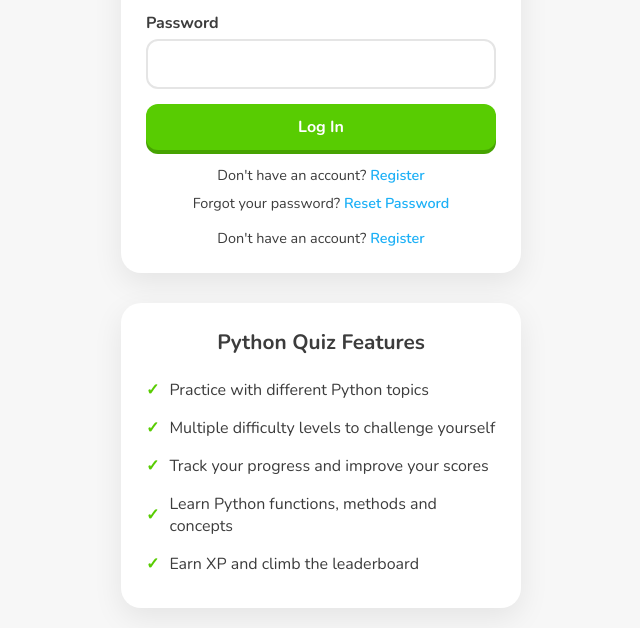
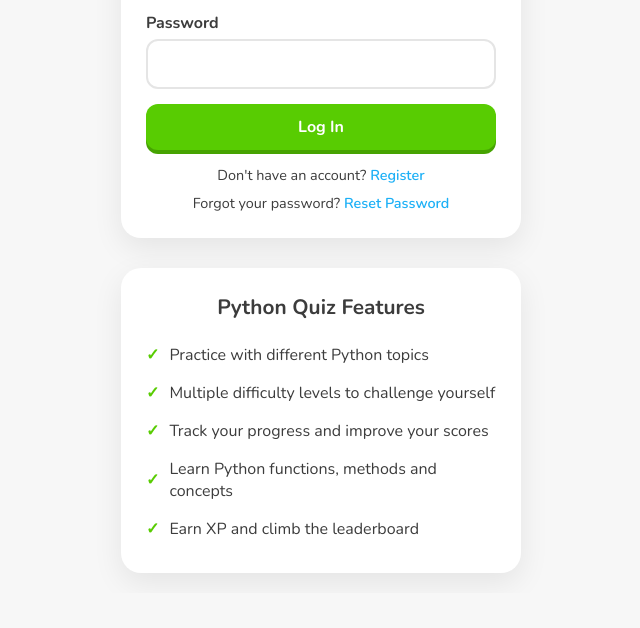
Before and after one commit to whatsy12/python-quiz, a website: page public/login.html in a window 1280 px wide. Shown: the part 280-908 px from the top of the page, without its empty margins (319-959 px from the left). After the commit the page ends 873 px from the top, so only its background shows below. Drawn offline with nearby package versions, Linux system fonts and the light colour scheme.

Commit message:
Update login.html

```diff
--- a/public/login.html
+++ b/public/login.html
@@ -219,9 +219,6 @@
             <p>Don't have an account? <a href="register.html">Register</a></p>
             <p style="margin-top: 8px;">Forgot your password? <a href="forgot-password.html">Reset Password</a></p>
         </div>
-        <div class="link">
-            <p>Don't have an account? <a href="register.html">Register</a></p>
-        </div>
     </div>
 
     <div class="features">
```
